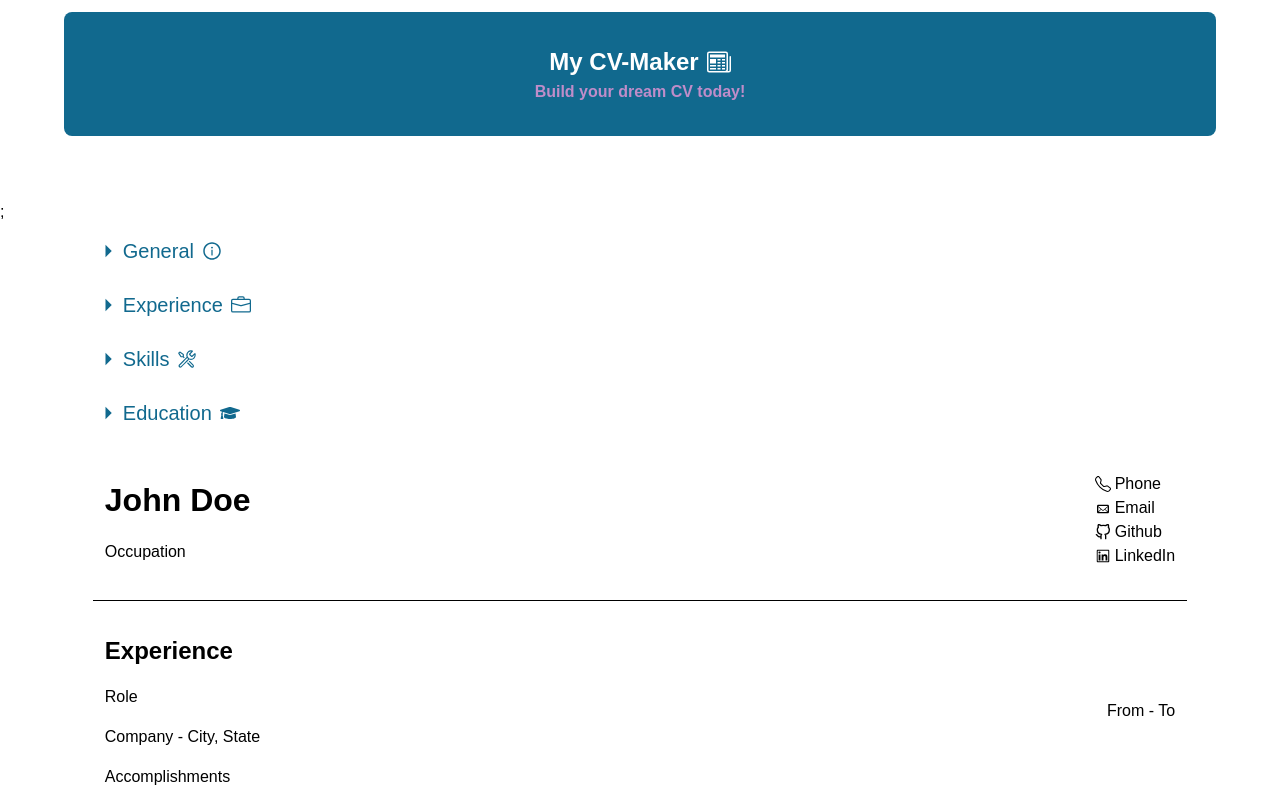
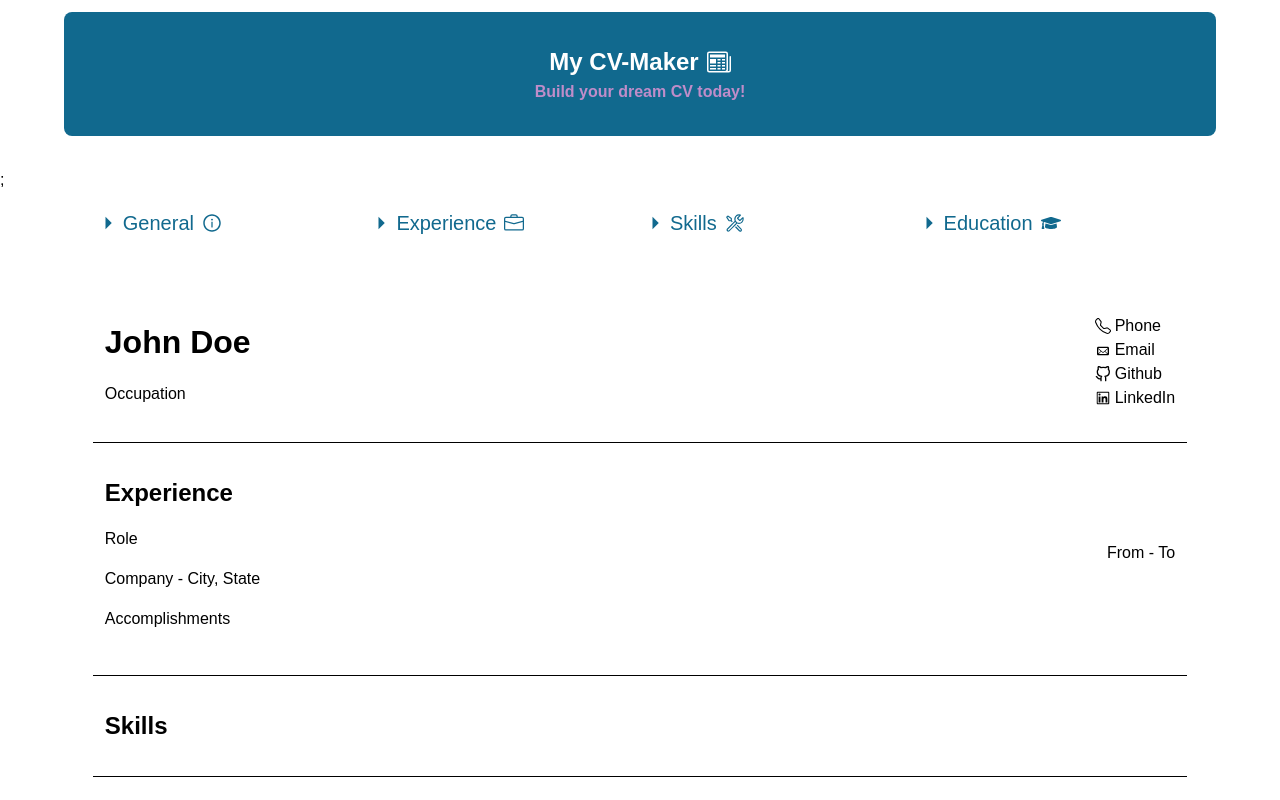
Before and after one commit to TiagoJacintoDev/cv-maker, a React (Create React App) app: page / in a window 1280 px wide. Shown: the top 800 px of the page. Built offline with nearby package versions, Linux system fonts and the light colour scheme.

Commit message:
Change Styling to Be Mobile Friendly

```diff
--- a/src/components/Display.js
+++ b/src/components/Display.js
@@ -19,7 +19,11 @@ export const Display = forwardRef(({ formData, setFormData }, ref) => {
   }
 
   return (
-    <div ref={ref} className='container'>
+    <div
+      ref={ref}
+      className='container'
+      style={{ marginTop: 'var(--size-600)' }}
+    >
       <div className='card'>
         <General formData={formData} />
         <Experience
--- a/src/components/DisplaySections/Education.js
+++ b/src/components/DisplaySections/Education.js
@@ -5,7 +5,13 @@ export default function Education({ formData, formatLine, removeForm }) {
   const [canRemove, setCanRemove] = useState(false);
   const { education } = formData;
   const { degree, schoolName, city, state, achievements, from, to } =
-    education[education[1] ? 1 : 0];
+    education[education[1] && !firstObjectHasValues() ? 1 : 0];
+
+  function firstObjectHasValues() {
+    return education.some(
+      (edu, index) => index === 0 && Object.values(edu).length > 0
+    );
+  }
 
   return (
     <div className='display-section'>
--- a/src/components/DisplaySections/Experience.js
+++ b/src/components/DisplaySections/Experience.js
@@ -6,7 +6,13 @@ export default function Experience({ formData, formatLine, removeForm }) {
   const [canRemove, setCanRemove] = useState(false);
 
   const { role, company, city, state, accomplishment, to, from } =
-    experience[experience[1] ? 1 : 0];
+    experience[experience[1] && !firstObjectHasValues() ? 1 : 0];
+
+  function firstObjectHasValues() {
+    return experience.some(
+      (exp, index) => index === 0 && Object.values(exp).length > 0
+    );
+  }
 
   return (
     <div className='display-section'>
--- a/src/components/Header.module.css
+++ b/src/components/Header.module.css
@@ -1,5 +1,5 @@
 .header {
-  margin-block: var(--size-400) var(--size-800);
+  margin-block: var(--size-400) var(--size-700);
   padding: var(--size-700);
   background-color: var(--color-default);
   border-radius: var(--size-300);
--- a/src/components/OpenForm.js
+++ b/src/components/OpenForm.js
@@ -21,9 +21,9 @@ export default function OpenForm({ formData, setFormData }) {
 
   return (
     <div className='container'>
-      <div className='card'>
+      <div className='card flex-dsk space-between-dsk'>
         {forms.map(form => (
-          <>
+          <div className='flex-column flex-1'>
             <button
               className={CSS.openFormButton}
               data-name={form.name}
@@ -44,7 +44,7 @@ export default function OpenForm({ formData, setFormData }) {
                 setFormData={setFormData}
               />
             )}
-          </>
+          </div>
         ))}
       </div>
     </div>
--- a/src/components/OpenForm.module.css
+++ b/src/components/OpenForm.module.css
@@ -6,6 +6,6 @@
   color: var(--color-default);
   background-color: white;
   border: none;
-  padding-block: var(--size-400);
+  padding-block: var(--size-500);
   font-size: var(--fs-600);
 }
--- a/src/index.css
+++ b/src/index.css
@@ -53,6 +53,15 @@
   font-weight: var(--fw-bold);
 }
 
+@media (min-width: 50em) {
+  .flex-dsk {
+    display: flex;
+  }
+  .space-between-dsk {
+    justify-content: space-between;
+  }
+}
+
 .container {
   width: 90vw;
   margin-inline: auto;
@@ -60,6 +69,10 @@
 
 .flex {
   display: flex;
+}
+
+.flex-1 {
+  flex: 1;
 }
 
 .flex-column {
```
